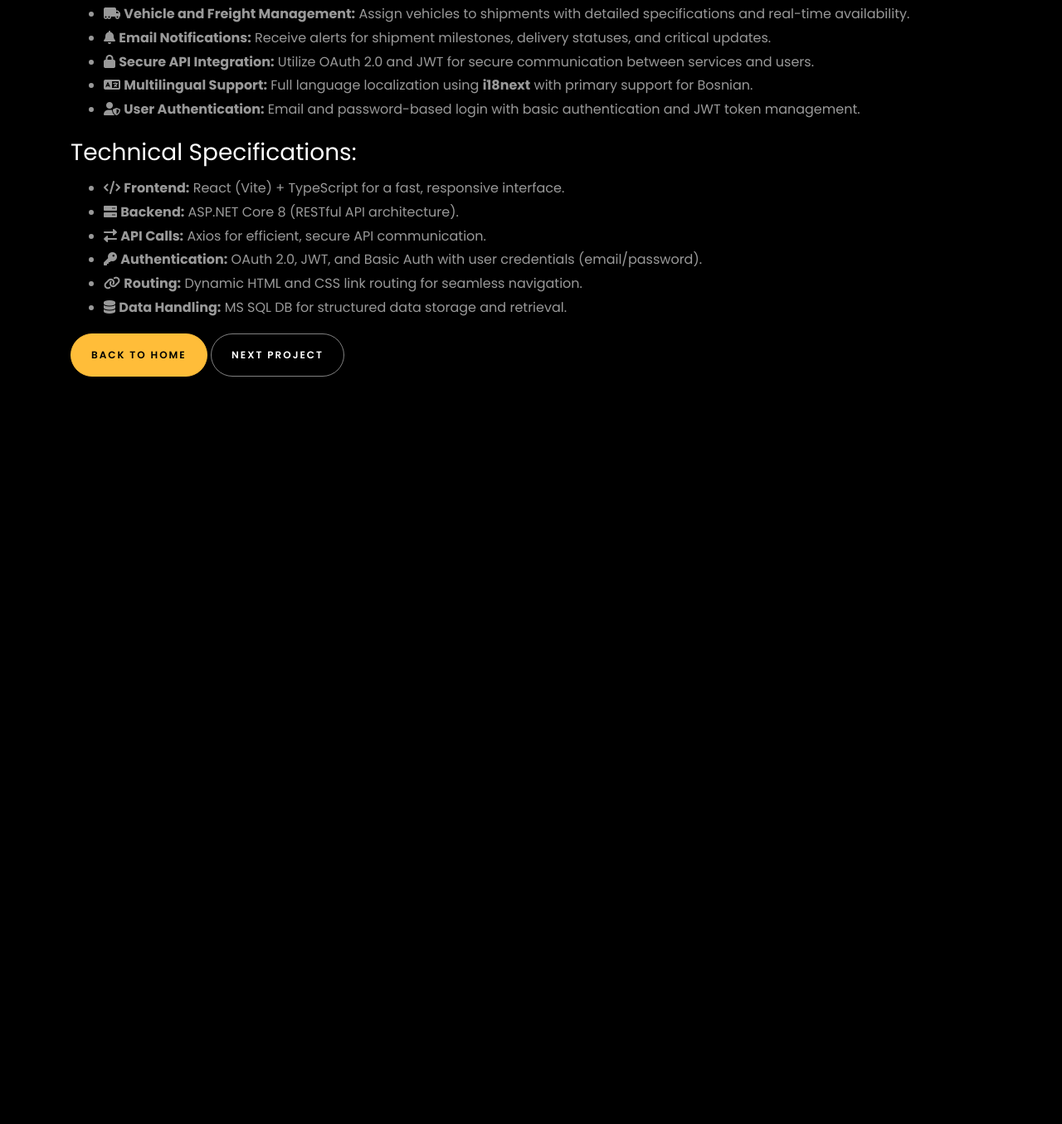
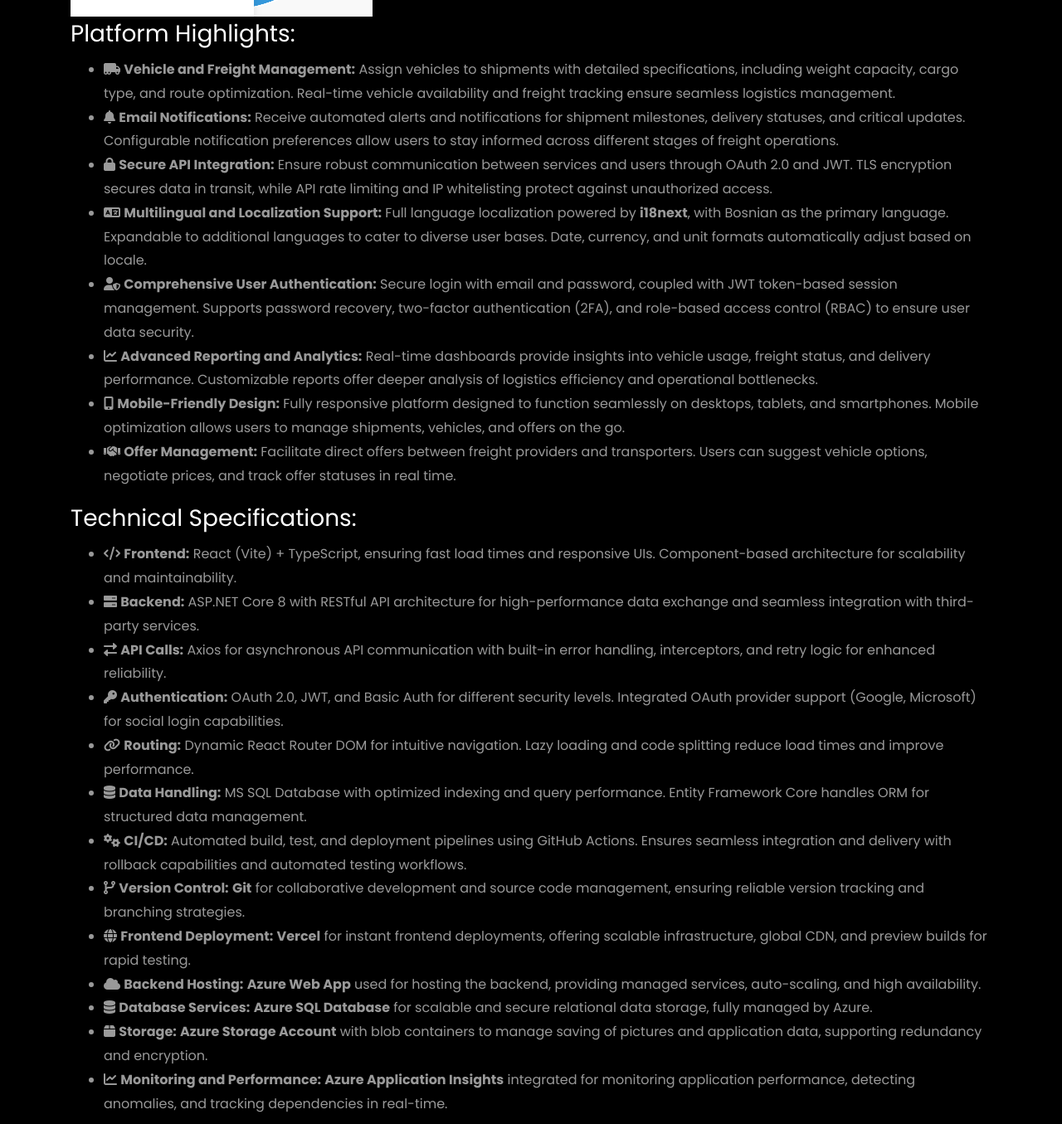
Before and after one commit to metur100/medin-portfolio, a plain HTML site: page emma-logistics-app.html in a window 1280 px wide. Shown: the part 1145-2500 px from the top of the page at 83% size. Before the commit the page ends 1727 px from the top, so only its background shows below. Drawn offline with Linux system fonts and the light colour scheme.

Commit message:
Adjust emma with more details

```diff
--- a/emma-logistics-app.html
+++ b/emma-logistics-app.html
@@ -27,7 +27,7 @@
 <body data-spy="scroll" data-target=".site-navbar-target" data-offset="300">
     <nav class="navbar navbar-expand-lg navbar-dark ftco_navbar ftco-navbar-light site-navbar-target" id="ftco-navbar">
         <div class="container">
-            <a class="navbar-brand" href="index.html">Emma Logistics</a>
+            <a class="navbar-brand" href="emma-logistics-app.html">Emma Logistics</a>
             <button class="navbar-toggler js-fh5co-nav-toggle fh5co-nav-toggle" type="button" data-toggle="collapse"
                 data-target="#ftco-nav" aria-controls="ftco-nav" aria-expanded="false" aria-label="Toggle navigation"
                 style="color: white; border-color: white;">
@@ -38,7 +38,6 @@
             <div class="collapse navbar-collapse" id="ftco-nav">
                 <ul class="navbar-nav nav ml-auto">
                     <li class="nav-item"><a href="index.html" class="nav-link"><span>Home</span></a></li>
-                    <li class="nav-item"><a href="#projects-section" class="nav-link"><span>Projects</span></a></li>
                     <li class="nav-item"><a href="monethee-adventure.html" class="nav-link"><span>Next Project</span></a></li>
                 </ul>
             </div>
@@ -57,28 +56,36 @@
                     The <strong>Emma Logistics Platform</strong> is a next-generation solution designed to streamline freight and vehicle management. Built to enhance operational efficiency, this platform provides logistics professionals with real-time tracking, secure vehicle assignment, and seamless shipment coordination. The Emma Logistics ecosystem integrates both web and mobile applications, allowing for continuous management on the go.
                 </p>
 
-
-                    <img src="images/project-4.jpg">
-
-
+                <img src="images/emmaapp.png">
 
                 <h3>Platform Highlights:</h3>
                 <ul>
-                    <li><i class="fas fa-truck-moving"></i> <strong>Vehicle and Freight Management:</strong> Assign vehicles to shipments with detailed specifications and real-time availability.</li>
-                    <li><i class="fas fa-bell"></i> <strong>Email Notifications:</strong> Receive alerts for shipment milestones, delivery statuses, and critical updates.</li>
-                    <li><i class="fas fa-lock"></i> <strong>Secure API Integration:</strong> Utilize OAuth 2.0 and JWT for secure communication between services and users.</li>
-                    <li><i class="fas fa-language"></i> <strong>Multilingual Support:</strong> Full language localization using <strong>i18next</strong> with primary support for Bosnian.</li>
-                    <li><i class="fas fa-user-shield"></i> <strong>User Authentication:</strong> Email and password-based login with basic authentication and JWT token management.</li>
+                    <li><i class="fas fa-truck-moving"></i> <strong>Vehicle and Freight Management:</strong> Assign vehicles to shipments with detailed specifications, including weight capacity, cargo type, and route optimization. Real-time vehicle availability and freight tracking ensure seamless logistics management.</li>
+                    <li><i class="fas fa-bell"></i> <strong>Email Notifications:</strong> Receive automated alerts and notifications for shipment milestones, delivery statuses, and critical updates. Configurable notification preferences allow users to stay informed across different stages of freight operations.</li>
+                    <li><i class="fas fa-lock"></i> <strong>Secure API Integration:</strong> Ensure robust communication between services and users through OAuth 2.0 and JWT. TLS encryption secures data in transit, while API rate limiting and IP whitelisting protect against unauthorized access.</li>
+                    <li><i class="fas fa-language"></i> <strong>Multilingual and Localization Support:</strong> Full language localization powered by <strong>i18next</strong>, with Bosnian as the primary language. Expandable to additional languages to cater to diverse user bases. Date, currency, and unit formats automatically adjust based on locale.</li>
+                    <li><i class="fas fa-user-shield"></i> <strong>Comprehensive User Authentication:</strong> Secure login with email and password, coupled with JWT token-based session management. Supports password recovery, two-factor authentication (2FA), and role-based access control (RBAC) to ensure user data security.</li>
+                    <li><i class="fas fa-chart-line"></i> <strong>Advanced Reporting and Analytics:</strong> Real-time dashboards provide insights into vehicle usage, freight status, and delivery performance. Customizable reports offer deeper analysis of logistics efficiency and operational bottlenecks.</li>
+                    <li><i class="fas fa-mobile-alt"></i> <strong>Mobile-Friendly Design:</strong> Fully responsive platform designed to function seamlessly on desktops, tablets, and smartphones. Mobile optimization allows users to manage shipments, vehicles, and offers on the go.</li>
+                    <li><i class="fas fa-handshake"></i> <strong>Offer Management:</strong> Facilitate direct offers between freight providers and transporters. Users can suggest vehicle options, negotiate prices, and track offer statuses in real time.</li>
                 </ul>
 
                 <h3>Technical Specifications:</h3>
                 <ul>
-                    <li><i class="fas fa-code"></i> <strong>Frontend:</strong> React (Vite) + TypeScript for a fast, responsive interface.</li>
-                    <li><i class="fas fa-server"></i> <strong>Backend:</strong> ASP.NET Core 8 (RESTful API architecture).</li>
-                    <li><i class="fas fa-exchange-alt"></i> <strong>API Calls:</strong> Axios for efficient, secure API communication.</li>
-                    <li><i class="fas fa-key"></i> <strong>Authentication:</strong> OAuth 2.0, JWT, and Basic Auth with user credentials (email/password).</li>
-                    <li><i class="fas fa-link"></i> <strong>Routing:</strong> Dynamic HTML and CSS link routing for seamless navigation.</li>
-                    <li><i class="fas fa-database"></i> <strong>Data Handling:</strong> MS SQL DB for structured data storage and retrieval.</li>
+                    <li><i class="fas fa-code"></i> <strong>Frontend:</strong> React (Vite) + TypeScript, ensuring fast load times and responsive UIs. Component-based architecture for scalability and maintainability.</li>
+                    <li><i class="fas fa-server"></i> <strong>Backend:</strong> ASP.NET Core 8 with RESTful API architecture for high-performance data exchange and seamless integration with third-party services.</li>
+                    <li><i class="fas fa-exchange-alt"></i> <strong>API Calls:</strong> Axios for asynchronous API communication with built-in error handling, interceptors, and retry logic for enhanced reliability.</li>
+                    <li><i class="fas fa-key"></i> <strong>Authentication:</strong> OAuth 2.0, JWT, and Basic Auth for different security levels. Integrated OAuth provider support (Google, Microsoft) for social login capabilities.</li>
+                    <li><i class="fas fa-link"></i> <strong>Routing:</strong> Dynamic React Router DOM for intuitive navigation. Lazy loading and code splitting reduce load times and improve performance.</li>
+                    <li><i class="fas fa-database"></i> <strong>Data Handling:</strong> MS SQL Database with optimized indexing and query performance. Entity Framework Core handles ORM for structured data management.</li>
+                    <li><i class="fas fa-cogs"></i> <strong>CI/CD:</strong> Automated build, test, and deployment pipelines using GitHub Actions. Ensures seamless integration and delivery with rollback capabilities and automated testing workflows.</li>
+                    <li><i class="fas fa-code-branch"></i> <strong>Version Control:</strong> <strong>Git</strong> for collaborative development and source code management, ensuring reliable version tracking and branching strategies.</li>
+                    <li><i class="fas fa-globe"></i> <strong>Frontend Deployment:</strong> <strong>Vercel</strong> for instant frontend deployments, offering scalable infrastructure, global CDN, and preview builds for rapid testing.</li>
+                    <li><i class="fas fa-cloud"></i> <strong>Backend Hosting:</strong> <strong>Azure Web App</strong> used for hosting the backend, providing managed services, auto-scaling, and high availability.</li>
+                    <li><i class="fas fa-database"></i> <strong>Database Services:</strong> <strong>Azure SQL Database</strong> for scalable and secure relational data storage, fully managed by Azure.</li>
+                    <li><i class="fas fa-box"></i> <strong>Storage:</strong> <strong>Azure Storage Account</strong> with blob containers to manage saving of pictures and application data, supporting redundancy and encryption.</li>
+                    <li><i class="fas fa-chart-line"></i> <strong>Monitoring and Performance:</strong> <strong>Azure Application Insights</strong> integrated for monitoring application performance, detecting anomalies, and tracking dependencies in real-time.</li>
+                </ul>
                 </ul>
 
                 <div class="cta-section">
```
Also changed, not shown: images/emma-desktop.png (added), images/emmaapp.png (added), images/monthee.webp (added).
